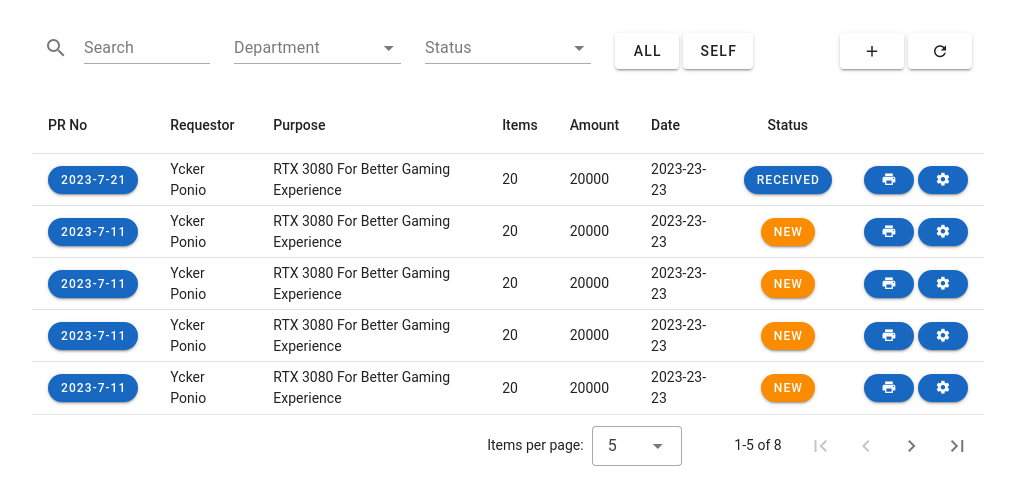
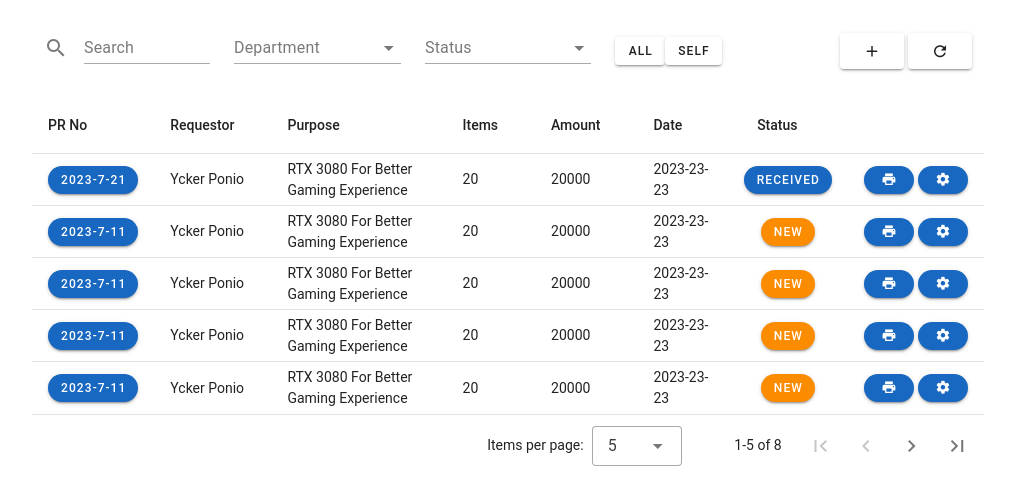
Before and after one commit to cheezy96/pims_copycat, a Vue app: page /request in a window 1280 px wide. Shown: the top 504 px of the page, without its empty margins (132-1147 px from the left). Built offline with nearby package versions, Linux system fonts and the light colour scheme.

Commit message:
new update

```diff
--- a/src/components/pims/request/RequestComp.vue
+++ b/src/components/pims/request/RequestComp.vue
@@ -13,9 +13,9 @@
                     <v-select label="Status" variant="underlined" :items="status" item-title="text"
                         item-value="value"></v-select>
                 </v-col>
-                <v-col class="d-flex align-center ga-1">
-                    <v-btn>All</v-btn>
-                    <v-btn>Self</v-btn>
+                <v-col class="d-flex align-center">
+                    <v-btn size="small">All</v-btn>
+                    <v-btn size="small">Self</v-btn>
                 </v-col>
                 <v-col class="d-flex align-center justify-end ga-1">
                     <v-btn>
@@ -28,7 +28,7 @@
             </v-row>
 
             <v-row>
-                <v-data-table :headers="headers" header :items="requestTable" items-per-page="5">
+                <v-data-table :headers="headers" :items="requestTable" items-per-page="5">
                     <template v-slot:item.prNo="{ value }">
                         <v-btn size="small" color="primary" rounded>
                             {{ value }}
@@ -90,13 +90,13 @@ let requestTable = ref([
 ]);
 
 let headers = ref([
-    { title: 'PR No', value: 'prNo' },
-    { title: 'Requestor', value: 'requestor' },
-    { title: 'Purpose', value: 'purpose' },
-    { title: 'Items', value: 'items' },
-    { title: 'Amount', value: 'amount' },
-    { title: 'Date', value: 'date' },
-    { title: 'Status', value: 'status', align: "center" },
+    { title: 'PR No', value: 'prNo', sortable: true },
+    { title: 'Requestor', value: 'requestor', sortable: true },
+    { title: 'Purpose', value: 'purpose', sortable: true },
+    { title: 'Items', value: 'items', sortable: true },
+    { title: 'Amount', value: 'amount', sortable: true },
+    { title: 'Date', value: 'date', sortable: true },
+    { title: 'Status', value: 'status', align: "center", sortable: true },
     { title: '', value: 'button' },
 ]);
 
```
